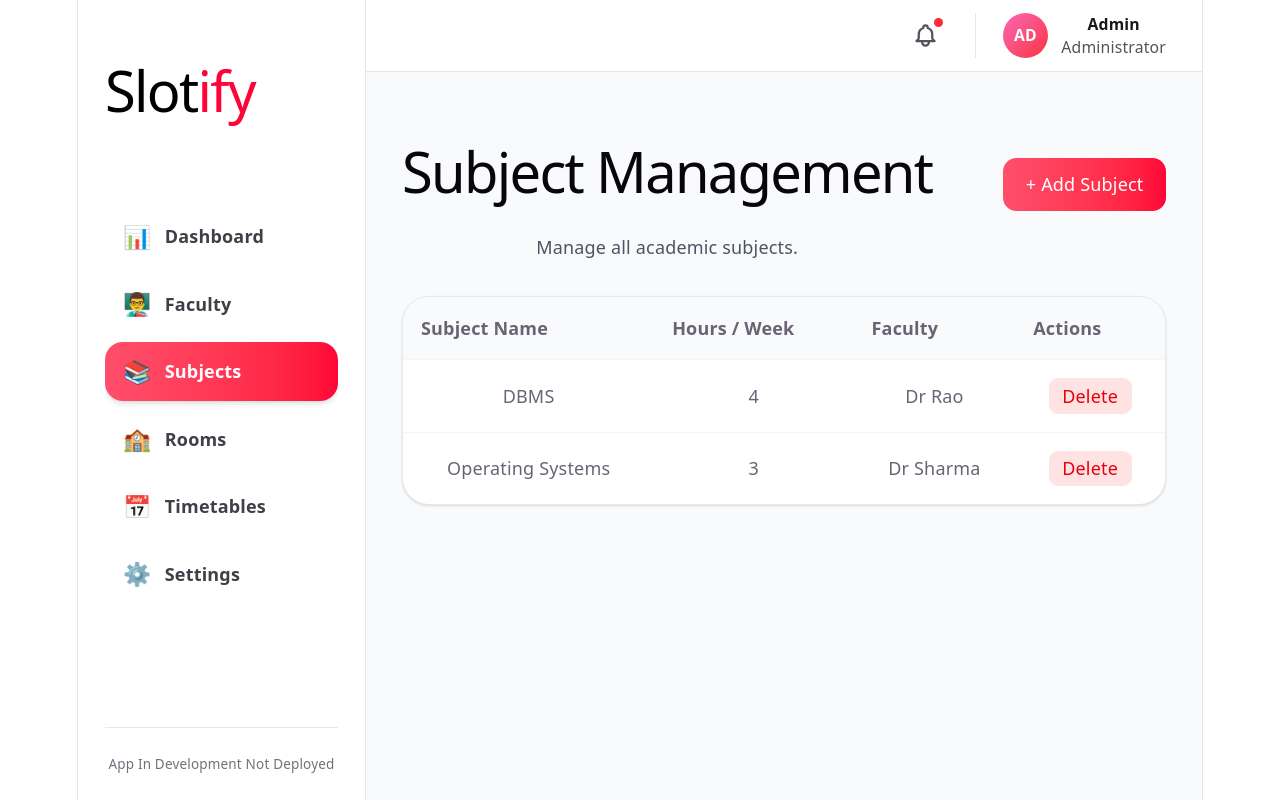
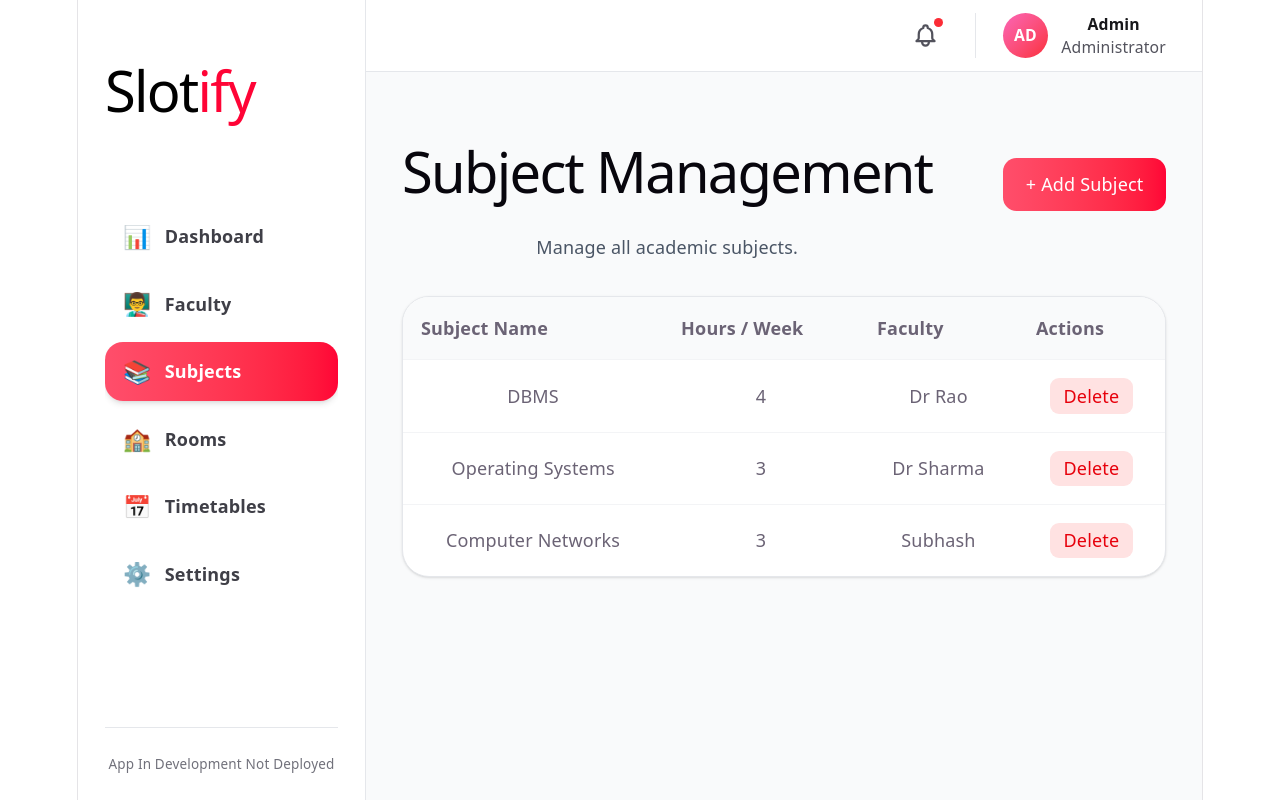
Before and after one commit to Spindiesel/Slotify, a React (Vite) app in the folder client/: page /subjects in a window 1280 px wide. Built offline with nearby package versions, Linux system fonts and the light colour scheme.

Commit message:
Add Faculty and Subjects Management modules

```diff
--- a/client/src/pages/Faculty.jsx
+++ b/client/src/pages/Faculty.jsx
@@ -26,11 +26,18 @@ function Faculty() {
     setFaculty([...faculty, newFaculty]);
   };
 
-  const deleteFaculty = (id) => {
-    setFaculty(
-      faculty.filter((item) => item.id !== id)
-    );
-  };
+ const deleteFaculty = (id) => {
+
+  const confirmDelete = window.confirm(
+    "Are you sure you want to delete this faculty member?"
+  );
+
+  if (!confirmDelete) return;
+
+  setFaculty(
+    faculty.filter((item) => item.id !== id)
+  );
+};
 
   return (
     <div className="w-full overflow-auto">
--- a/client/src/pages/Subjects.jsx
+++ b/client/src/pages/Subjects.jsx
@@ -20,6 +20,13 @@ function Subjects() {
       hoursPerWeek: 3,
       faculty: "Dr Sharma",
     },
+    {
+        if:3,
+        name:"Computer Networks",
+        hoursPerWeek:3,
+        faculty:"Subhash",
+
+    },
   ]);
 
   const addSubject = (newSubject) => {
@@ -27,10 +34,17 @@ function Subjects() {
   };
 
   const deleteSubject = (id) => {
-    setSubjects(
-      subjects.filter((subject) => subject.id !== id)
-    );
-  };
+
+  const confirmDelete = window.confirm(
+    "Are you sure you want to delete this subject?"
+  );
+
+  if (!confirmDelete) return;
+
+  setSubjects(
+    subjects.filter((subject) => subject.id !== id)
+  );
+};
 
   return (
     <div className="flex-1 bg-gray-50 p-8">
```
